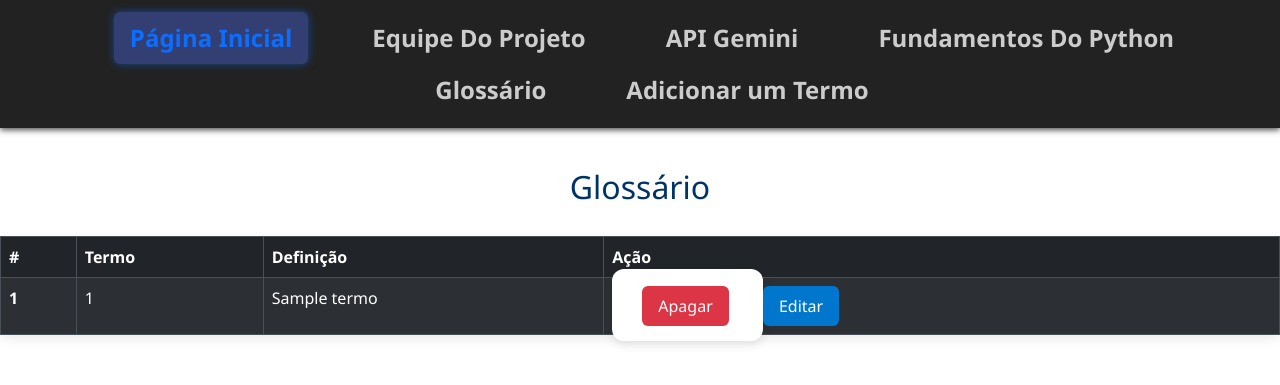
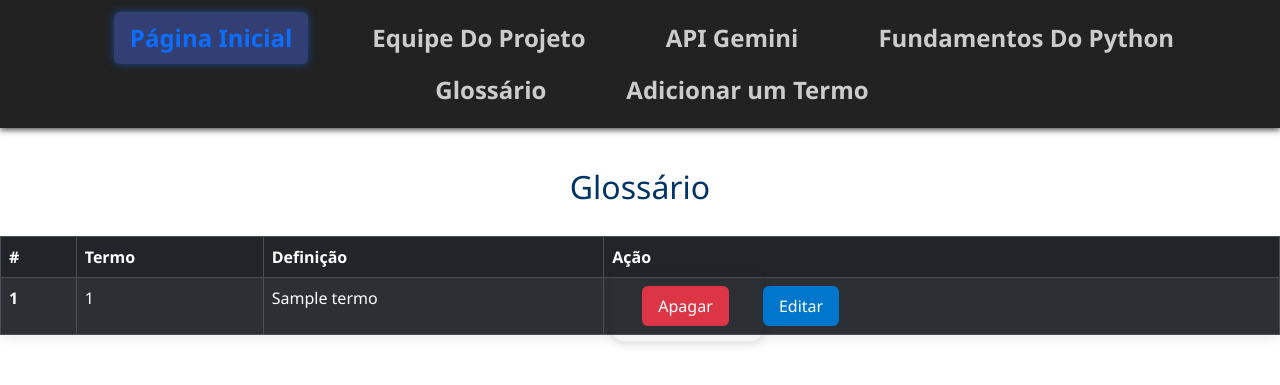
Before and after one commit to rebeccacandido/Projeto_Final_ip, a Flask app: template templates/glossario.html in a window 1280 px wide. Shown: the top 385 px of the page. Run offline with Flask 3, Linux system fonts and the light colour scheme; the template is opened without the code that fills it: most values are stand-ins (such as "Sample title", 1, 10 or a date in 2020).

Commit message:
glossario.html

```diff
--- a/templates/glossario.html
+++ b/templates/glossario.html
@@ -19,7 +19,7 @@
       <td>{{ termo[0] }}</td>
       <td>{{ termo[1] }}</td>
       <td>
-        <form action="{{ url_for('apagar_termo', termo=termo[0]) }}" method="post" style="display:inline;">
+        <form action="{{ url_for('apagar_termo', termo=termo[0]) }}" method="post" style="display:inline; background-color: transparent;">
           <button type="submit" class="btn btn-danger btn-sm" onclick="return confirm('Deseja apagar este termo?');">Apagar</button>
         </form>
 <button type="button" class="btn btn-primary btn-sm" data-bs-toggle="modal" data-bs-target="#editarModal{{ loop.index }}">
```
